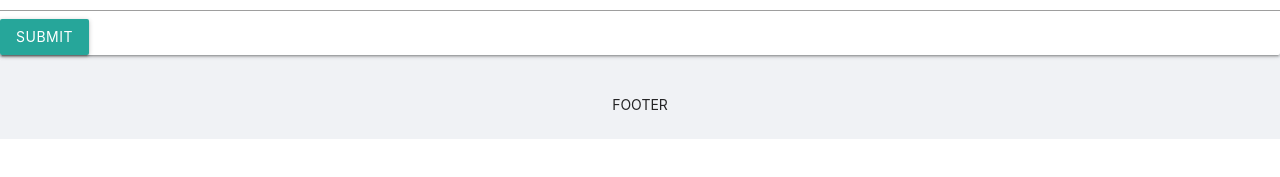
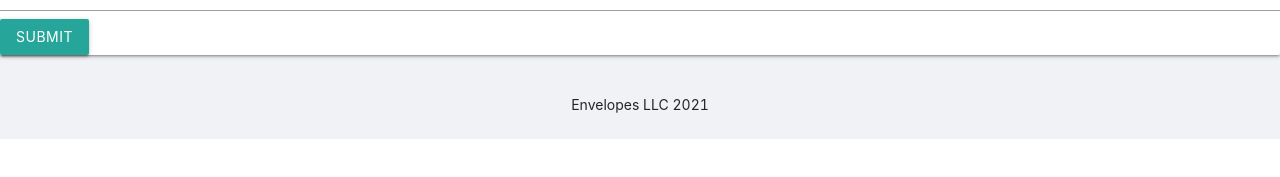
Before and after one commit to forbegos/Envelopes, a React (Create React App) app in the folder client/: page /login in a window 1280 px wide. Shown: the part 215-392 px from the top of the page. Built offline with nearby package versions, Linux system fonts and the light colour scheme.

Commit message:
linked the footer component in the App.js

```diff
--- a/client/src/App.js
+++ b/client/src/App.js
@@ -9,6 +9,7 @@ import Homepage from "./components/Homepage";
 import Register from "./Register";
 import Login from "./Login";
 import auth from "./utils/auth";
+import Footer1 from "./components/Footer";
 
 // import Register from "./Register";
 // import Login from "./Login";
@@ -37,7 +38,7 @@ function App() {
             </Switch>
           </Layout>
           <Footer className="footer" style={{ textAlign: "center" }}>
-            FOOTER
+            <Footer1 />
           </Footer>
         </Layout>
       </div>
--- a/client/src/components/Footer.js
+++ b/client/src/components/Footer.js
@@ -1,16 +1,10 @@
-import React from 'react';
-import '../utils/App.css';
+import React from "react";
+import "../App.css";
 
-const styles = {
+const styles = {};
 
+function Footer1() {
+  return <footer>Envelopes LLC 2021</footer>;
 }
 
-function Footer() {
-    return (
-        <footer>
-            Envelopes LLC 2021
-        </footer>
-    );
-}
-
-export default Footer;
+export default Footer1;
```
